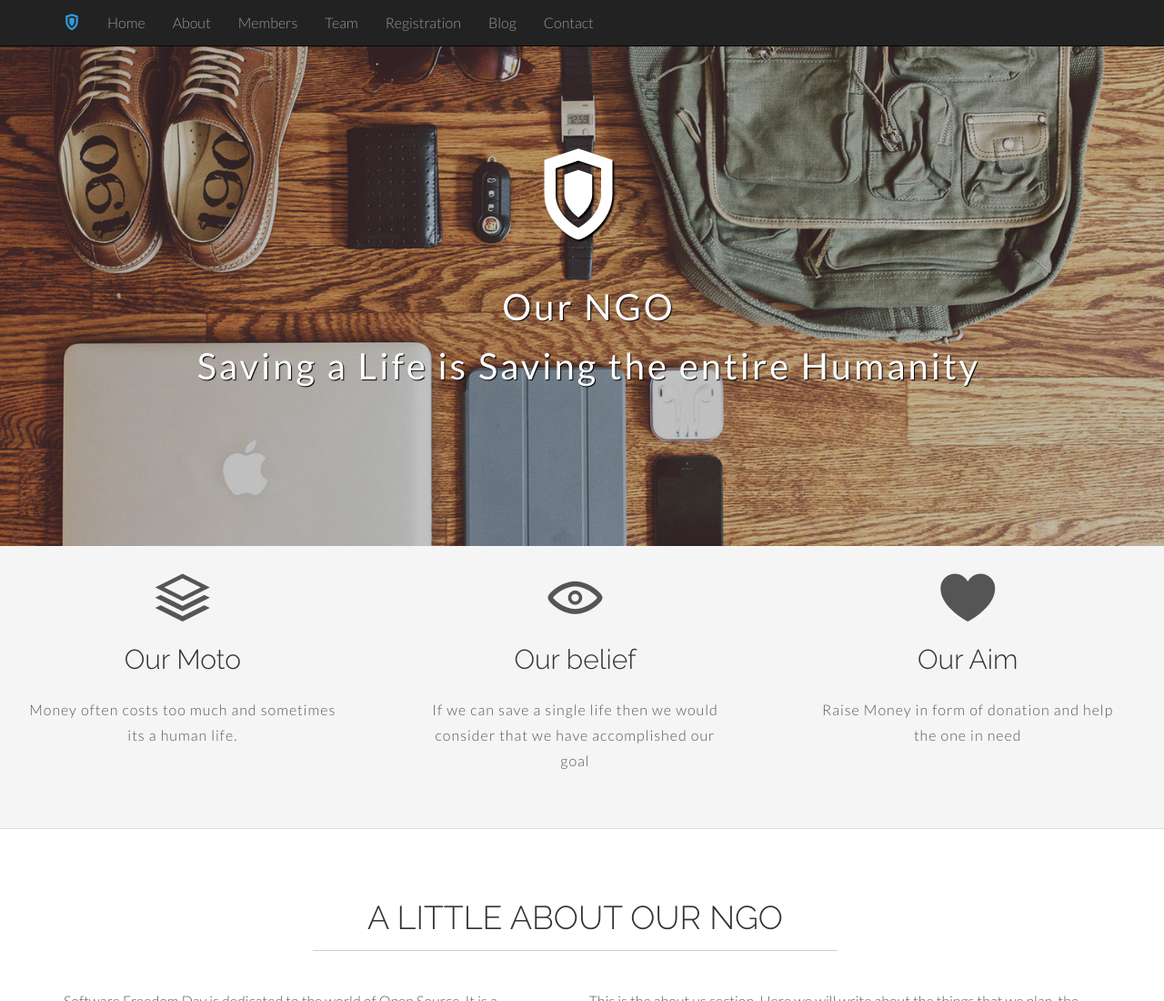
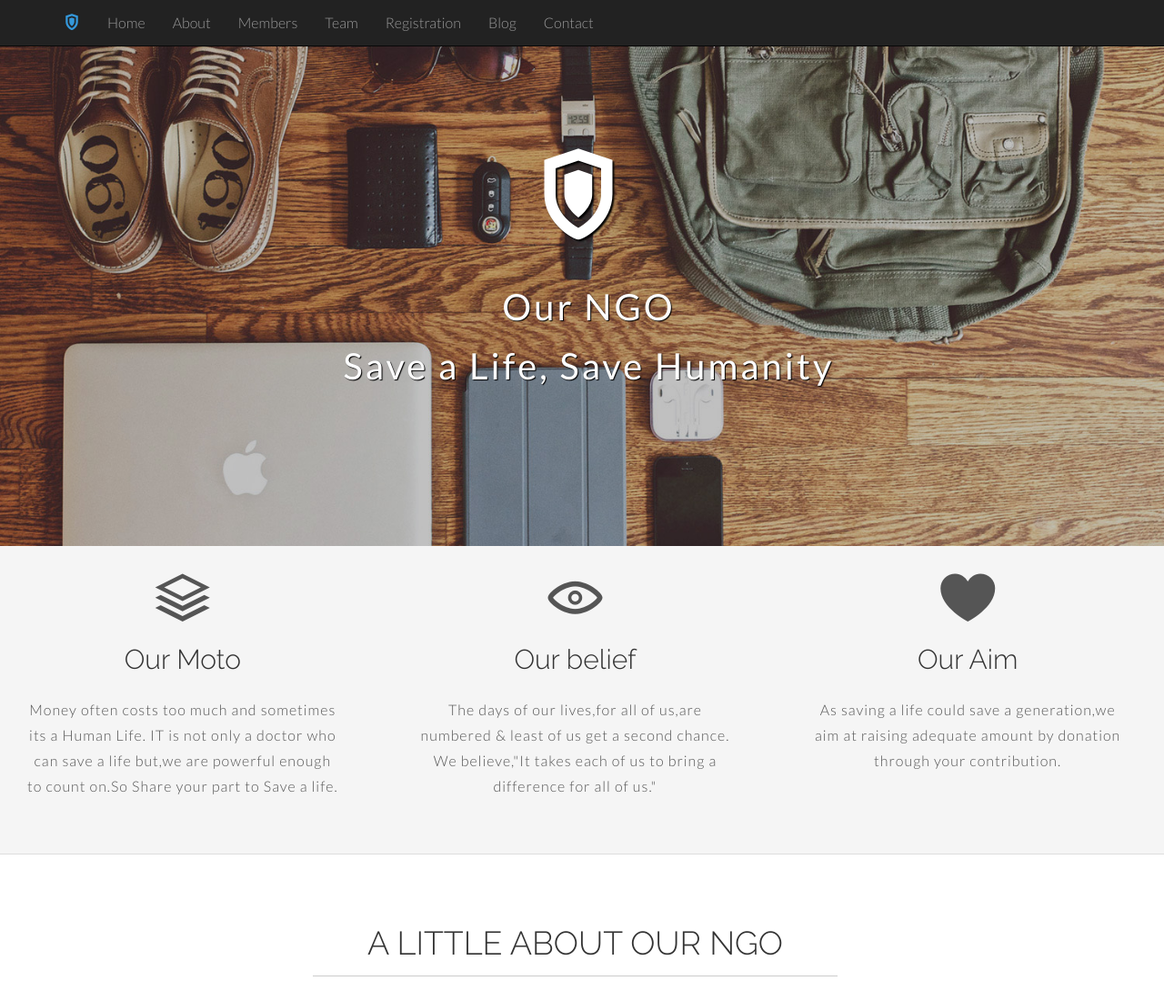
Before and after one commit to iabhi7/NGO, a plain HTML site: page index.html in a window 1280 px wide. Shown: the top 1100 px of the page at 91% size. Drawn offline with nearby package versions, Linux system fonts and the light colour scheme.

Commit message:
Update index.html

```diff
--- a/index.html
+++ b/index.html
@@ -66,7 +66,7 @@
 			<header class="clearfix">
 	  		 		<h1><span class="icon icon-shield"></span></h1>
 	  		 		<p>Our NGO</p>
-	  		 		<p>Saving a Life is Saving the entire Humanity</p>
+	  		 		<p>Save a Life, Save Humanity</p>
 	  		</header>
 	    </div><!-- /headerwrap -->
 
@@ -76,19 +76,23 @@
 				<div class="col-lg-4 callout">
 					<span class="icon icon-stack"></span>
 					<h2>Our Moto</h2>
-					<p>Money often costs too much and sometimes its a human life.</p>
+					<p>Money often costs too much and sometimes its a Human Life.
+					IT is not only a doctor who can save a life
+					but,we are powerful enough to count on.So
+					Share your part to Save a life.</p>
 				</div><!-- col-lg-4 -->
 
 				<div class="col-lg-4 callout">
 					<span class="icon icon-eye"></span>
 					<h2>Our belief</h2>
-					<p>If we can save a single life then we would consider that we have accomplished our goal</p>
+					<p>The days of our lives,for all of us,are numbered & least of us get a second chance.
+					We believe,"It takes each of us to bring a difference for all of us."</p>
 				</div><!-- col-lg-4 -->
 
 				<div class="col-lg-4 callout">
 					<span class="icon icon-heart"></span>
 					<h2>Our Aim</h2>
-					<p>Raise Money in form of donation and help the one in need</p>
+					<p>As saving a life could save a generation,we aim at raising adequate amount by donation through your contribution.</p>
 				</div><!-- col-lg-4 -->
 			</div><!-- row -->
 		</div><!-- greywrap -->
```
